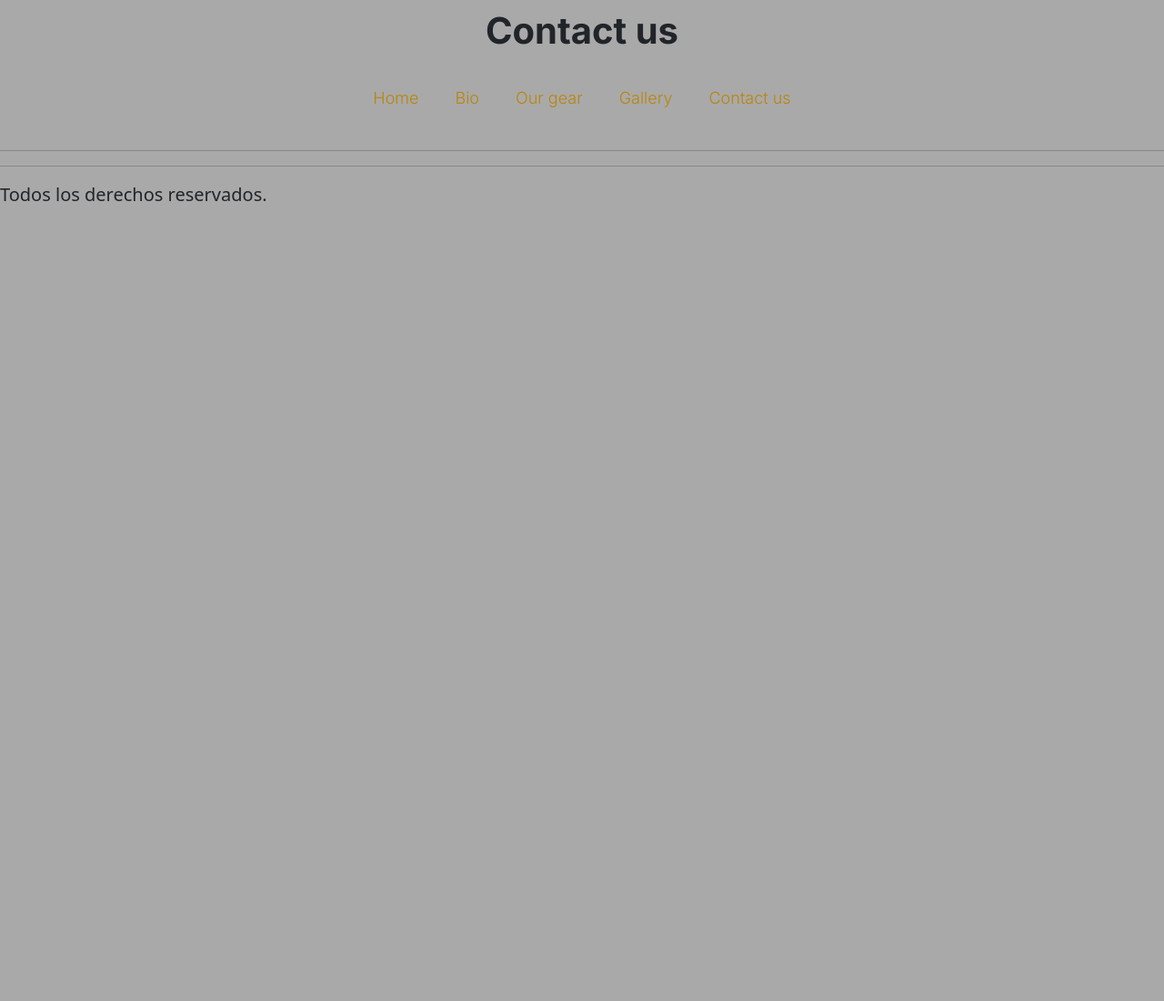
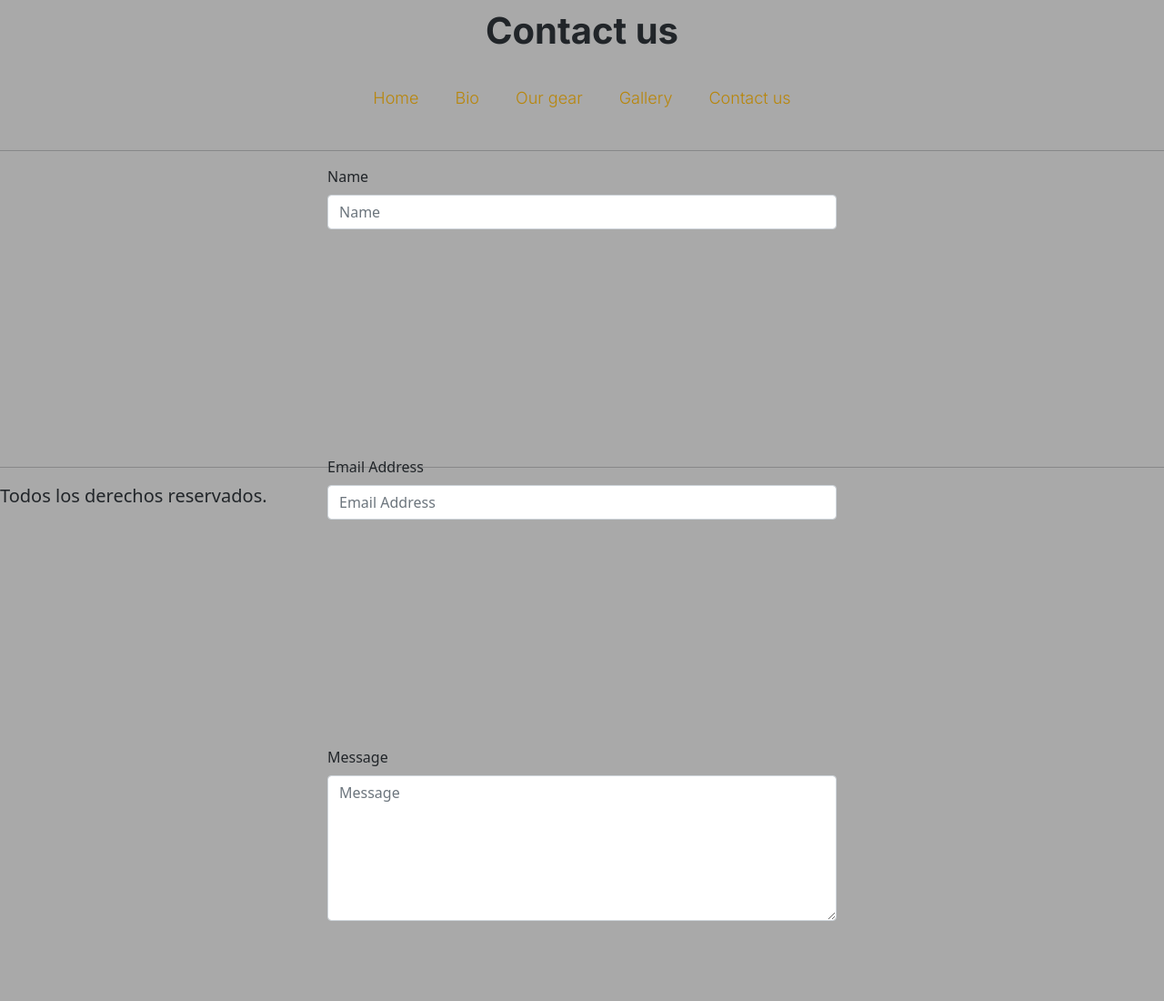
Before and after one commit to Wampiroh/desafiocoder-bootstrap, a plain HTML site: page pages/contactus.html in a window 1280 px wide. Shown: the top 1100 px of the page at 91% size. Before the commit the page ends 800 px from the top, so only its background shows below. Drawn offline with nearby package versions, Linux system fonts and the light colour scheme.

Commit message:
contactus

```diff
--- a/pages/contactus.html
+++ b/pages/contactus.html
@@ -36,6 +36,25 @@
     </main>
     <hr>
   </body>
+  <div class="container">
+    <form id="contactForm">
+      <div class="mb-1">
+        <label class="form-label" for="name">Name</label>
+        <input class="form-control" id="name" type="text" placeholder="Name"/>
+      </div>
+      <div class="mb-1">
+        <label class="form-label" for="emailAddress">Email Address</label>
+        <input class="form-control" id="emailAddress" type="email" placeholder="Email Address"/>
+      </div>
+      <div class="mb-1">
+        <label class="form-label" for="message">Message</label>
+        <textarea class="form-control" id="message" type="text" placeholder="Message" style="height: 10rem;"></textarea>
+      </div>
+      <div class="d-grid">
+        <button class="btn btn-primary btn-sm" type="submit">Submit</button>
+      </div>
+    </form>
+  </div>
   <hr>
     <footer class="lead">
       Todos los derechos reservados.
```
Also changed, not shown: index.html (+1 -1 lines).
